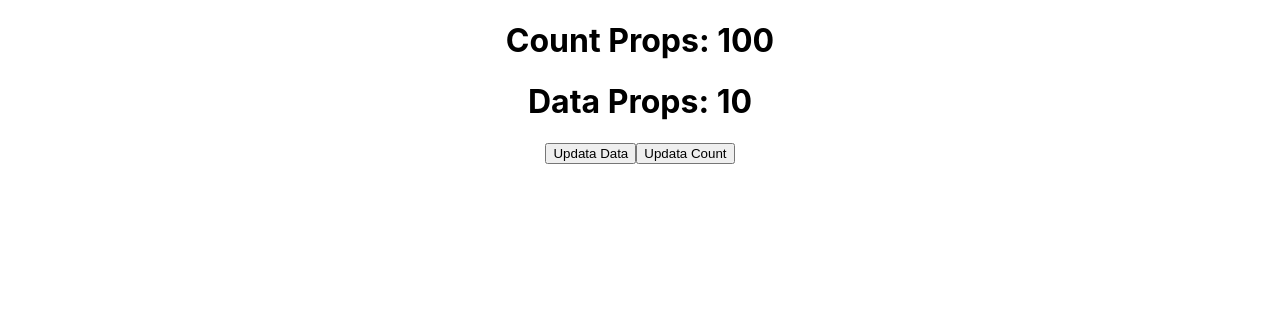
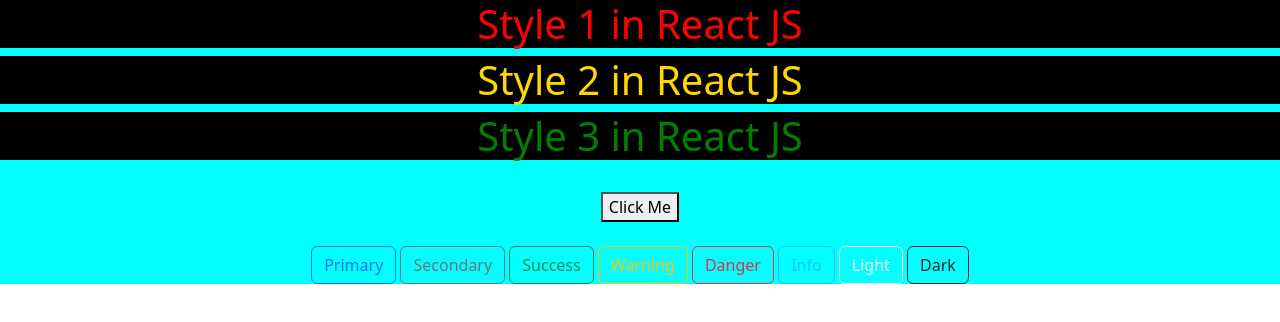
Before and after one commit to Babloo321/React_Start, a React (Create React App) app: page / in a window 1280 px wide. Shown: the top 322 px of the page. Built offline with nearby package versions, Linux system fonts and the light colour scheme.

Commit message:
using bootstrap and css in react

```diff
--- a/package.json
+++ b/package.json
@@ -6,7 +6,9 @@
     "@testing-library/jest-dom": "^5.16.5",
     "@testing-library/react": "^13.4.0",
     "@testing-library/user-event": "^13.5.0",
+    "bootstrap": "^5.2.3",
     "react": "^18.2.0",
+    "react-bootstrap": "^2.7.2",
     "react-dom": "^18.2.0",
     "react-scripts": "5.0.1",
     "web-vitals": "^2.1.4"
--- a/src/App.js
+++ b/src/App.js
@@ -1,7 +1,10 @@
 
 import logo from "./logo.svg";
 import "./App.css";
-
+/*****************************************************UseEffect ********************************************
+                                    This is type of Hook
+                              HOOKs:-> this is the method used for class function life cycle method  features
+ */
 //use of  useState Hook
 // import React, {useState} from 'react';    // here is useState is Hooks
 // import UseStateHook from './Hooks/UseStateHook'
@@ -47,18 +50,59 @@
 export default App;
 */
 
-import React, {useEffect, useState} from 'react';
-import UseEffectProps from "./Hooks/UseEffectProps";
+// import React, {useState} from 'react';
+// import UseEffectProps from "./Hooks/UseEffectProps";
+// function App() {
+// const [data, setData] = useState(100);
+// const [count, setCount] = useState(10);
+
+// return(
+//   <div className='App'>
+//     <UseEffectProps data={data} />
+//     <button onClick={()=> setData(data+1)}>Update Data</button>
+//     <br />
+//     <br />
+//     <UseEffectProps  count={count} />
+//     <button onClick={()=> setCount(count+1)}>Update Count</button>
+//   </div>
+// )
+// }
+// export default App;
+
+
+
+/*************************************************Using CSS in React js *************************************
+                                          **three types of CSS in Reacct JS
+                                          1.Normal StyleSheet
+                                          2.Inline Style
+                                          3. CSS with module
+ ************************************************************************************************************/
+
+import React from "react";
+import './DesignCss/normalStyleSheet.css'
+import style from './DesignCss/custom.module.css'
+import {Button} from 'react-bootstrap'
 function App()
 {
-  const [data, setData] = useState(10);
-  const [count, setCount] = useState(100);
-
   return(
     <div className='App'>
-      <UseEffectProps data={data} count={count} />
-      <button onClick={()=>setData(data+1)}>Updata Data</button>
-      <button onClick={()=> setCount(count+1)}>Updata Count</button>
+      <h1 className = "primary">Style 1 in React JS</h1>
+      {/* inline style */}
+      <h1 style={{color:"gold", backgroundColor:"black"}}>Style 2 in React JS</h1>
+      {/* // style module */}
+      <h1 className={style.success}>Style 3 in React JS</h1>
+      <br />
+      <button onClick={()=>alert("hello")}>Click Me</button>
+
+      <br /><br />
+      <Button variant="outline-primary">Primary</Button>{' '}
+      <Button variant="outline-secondary">Secondary</Button>{' '}
+      <Button variant="outline-success">Success</Button>{' '}
+      <Button variant="outline-warning">Warning</Button>{' '}
+      <Button variant="outline-danger">Danger</Button>{' '}
+      <Button variant="outline-info">Info</Button>{' '}
+      <Button variant="outline-light">Light</Button>{' '}
+      <Button variant="outline-dark">Dark</Button>
     </div>
   );
 }
--- /dev/null
+++ b/src/DesignCss/custom.module.css
@@ -0,0 +1,4 @@
+.success{
+    color: green;
+    background-color: black;
+}
--- /dev/null
+++ b/src/DesignCss/normalStyleSheet.css
@@ -0,0 +1,10 @@
+.primary{
+    background-color: black;
+    color: red;
+}
+.App{
+    margin: 0;
+    background-color: aqua;
+    width: auto;
+    height: auto;
+}
--- a/src/Hooks/UseEffectProps.js
+++ b/src/Hooks/UseEffectProps.js
@@ -17,23 +17,42 @@
 */
 
 
-import React, {useEffect} from 'react'
+// import React, {useEffect} from 'react'
 
-export default function UseEffectProps(props) {
-    useEffect(()=>{
-        alert("useEffect"+props.count);
-    }, [props.count])
-    useEffect(()=>{
-        console.warn("for data: "+props.data)
-    }, [props.data])
-  return (
-    <div>
-        <h1>Count Props: {props.count}</h1>
-        <h1>Data Props: {props.data}</h1>
-    </div>
+// export default function UseEffectProps(props) {
+//     useEffect(()=>{
+//         alert("useEffect"+props.count);
+//     }, [props.count])
+//     useEffect(()=>{
+//         console.warn("for data: "+props.data)
+//     }, [props.data])
+//   return (
+//     <div>
+//         <h1>Count Props: {props.count}</h1>
+//         <h1>Data Props: {props.data}</h1>
+//     </div>
+//   );
+// }
+
+import React, {useEffect}  from "react";
+function App(props)
+{
+  useEffect(()=>{
+    console.warn("this is data props: ",props.data);
+
+  }, [props.data])
+
+  useEffect(()=>{
+    alert("Count is Up to Dated: " + props.count)
+  })
+  return(
+<div>
+<h1>Data: {props.data}</h1>
+<h1>Count: {props.count}</h1>
+</div>
   );
 }
-
+export default App;
 
 /*
 
--- a/src/index.js
+++ b/src/index.js
@@ -2,6 +2,7 @@
 import ReactDOM from 'react-dom/client';
 import './index.css';
 import App from './App';
+import 'bootstrap/dist/css/bootstrap.min.css';      //bootstrap link
 import reportWebVitals from './reportWebVitals';
 
 const root = ReactDOM.createRoot(document.getElementById('root'));
```
Also changed, not shown: 1 other file (tests, documents, lock files or other folders).
